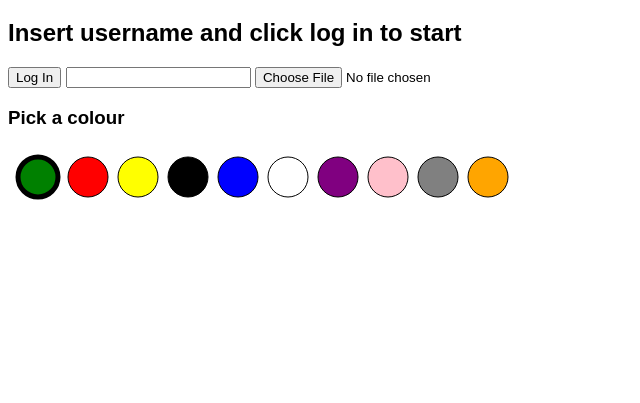
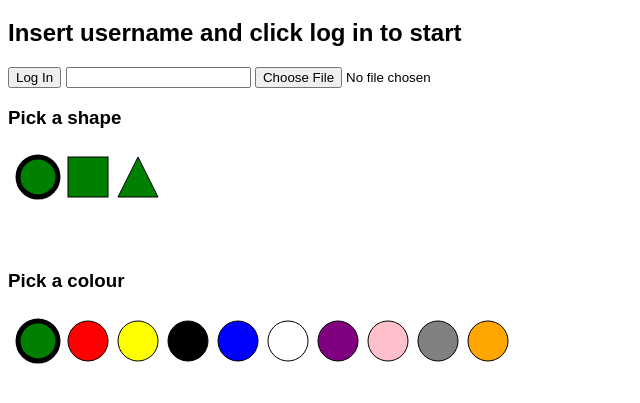
Before and after one commit to Newtoto/NodeJSTest, a website: page index.html in a window 1280 px wide. Shown: the part 61-464 px from the top of the page, without its empty margins (0-640 px from the left). Drawn offline with nearby package versions, Linux system fonts and the light colour scheme; no server answers.

Commit message:
Alternative shapes on character creation screen, functions refactored

```diff
--- a/client/js/divViewController.js
+++ b/client/js/divViewController.js
@@ -4,13 +4,13 @@ var loginDiv = document.getElementById("login");
 var gameDiv = document.getElementById("game");
 
 // Show game div, hide login div
-var enableGame = function(){
+var EnableGame = function(){
     gameDiv.setAttribute("style", "display: inline");
     loginDiv.setAttribute("style", "display: none");
 }
 
 // Show login div, hide game div
-var disableGame = function(){
+var DisableGame = function(){
     loginDiv.setAttribute("style", "display: inline");
     gameDiv.setAttribute("style", "display: none");
 }
--- a/client/js/drawGame.js
+++ b/client/js/drawGame.js
@@ -16,7 +16,7 @@ context.strokeStyle = "#000";
 chatInput = document.getElementById("chatInput");
 
 // Update positions
-var updateGameState = function(gamePlayerInfo){
+var UpdateGameState = function(gamePlayerInfo){
     context.clearRect(0, 0, 1920, 1080);
 
     for (var player in gamePlayerInfo) {
@@ -24,25 +24,33 @@ var updateGameState = function(gamePlayerInfo){
         var nameOffset = currentPlayer.radius;
         var chatOffset = currentPlayer.radius / 2;
 
-
-        // Draw player circle or sprite
+        // --- Draw players ---
+        // Sprite images
         if(currentPlayer.playerImageSrc !== undefined && currentPlayer.playerImageSrc !== null)
         {
             var image = new Image();
             image.src = currentPlayer.playerImageSrc;
             context.drawImage(image, currentPlayer.x - currentPlayer.radius, currentPlayer.y - currentPlayer.radius, currentPlayer.radius * 2, currentPlayer.radius * 2);
         }
+        // Shapes
         else
         {
-            context.beginPath();
-            context.arc(currentPlayer.x, currentPlayer.y, currentPlayer.radius, 0, 2 * Math.PI, false);
-            // Select player's colour
             context.fillStyle = currentPlayer.colour;
-            context.fill();
-            context.fillStyle = "#000";
-            context.stroke();
+
+            // Square
+            if(currentPlayer.shape == "square")
+            {
+                DrawSquare(currentPlayer.x - currentPlayer.radius, currentPlayer.y - currentPlayer.radius, currentPlayer.radius * 2, context)
+            }
+            // Default to circle
+            else
+            {
+                // Circle
+                DrawCircle(currentPlayer.x, currentPlayer.y, currentPlayer.radius, context);
+            }
         }
         // Draw player name
+        context.fillStyle = "#000";
         context.font = "15px Arial";
         context.fillText(currentPlayer.displayName, currentPlayer.x, currentPlayer.y + currentPlayer.radius + nameOffset);
         // Draw player chat
--- /dev/null
+++ b/client/js/drawShapes.js
@@ -0,0 +1,32 @@
+var DrawCircle = function(x, y, radius, context){
+    // x, y = centre
+    context.beginPath();
+    context.arc(x, y, radius, 0, 2 * Math.PI, false);
+    context.fill();
+    context.stroke();
+}
+
+var DrawSquare = function(x, y, diameter, context){
+    // x, y = top left corner
+    // Fill square
+    context.fillRect(x, y, diameter, diameter);
+    // Outline square
+    context.strokeRect(x, y, diameter, diameter);
+}
+
+var DrawTriangle = function(x, y, size, context){
+    // x, y = top left corner
+
+    context.beginPath();
+    // Move to top point of triangle
+    context.moveTo(x + size/2, y);
+    // Draw line to bottom right
+    context.lineTo(x + size, y + size);
+    // Draw line to bottom left
+    context.lineTo(x, y + size);
+    // Close up triangle
+    context.closePath();
+
+    context.fill();
+    context.stroke();
+}
--- a/client/js/playerController.js
+++ b/client/js/playerController.js
@@ -1,6 +1,6 @@
 var allowMovement = true;
 
-var diableMovement = function() {
+var DisableMovement = function() {
     allowMovement = false;
 
     // Sets all keypresses to false
@@ -21,7 +21,7 @@ document.addEventListener('mousedown', event => {
 
     // Stop movement when typing in chat
     if(focus.id == "chatInput")
-        diableMovement();
+        DisableMovement();
     else
         allowMovement = true;
 });
@@ -33,10 +33,10 @@ document.addEventListener("keydown", event => {
     // Get key name from code
     switch (event.keyCode){
         case 9:     // TAB (Disable movement if tab pressed to chat)
-            diableMovement();
+            DisableMovement();
             break;
         case 13:    // Enter
-            sendChat();
+            SendChat();
             break;
         case 87:    // W
             keyId = "up"
--- a/client/js/playerCreator.js
+++ b/client/js/playerCreator.js
@@ -4,7 +4,7 @@ var playerInfo = {};
 // --- Custom player image ---
 var playerImage = null;
 
-var openFile = function(e) {
+var OpenFile = function(e) {
     playerImage = new Image();
     playerImage.onload = function(){
         // Player image loaded
@@ -31,13 +31,17 @@ var openFile = function(e) {
 };
 
 // --- Player colour selection ---
-var charCreationCanvas = document.getElementById("charCreationCanvas");
-var charCreationContext = charCreationCanvas.getContext("2d");
+var colourSelectCanvas = document.getElementById("colourSelectCanvas");
+var colourSelectContext = colourSelectCanvas.getContext("2d");
 
-charCreationContext.fillStyle = "#000";
-charCreationContext.strokeStyle = "#000";
+colourSelectContext.fillStyle = "#000";
+colourSelectContext.strokeStyle = "#000";
 
-var selectedCircle = 0;
+var selectedColour = 0;
+var colours = [
+"green", "red", "yellow", "black", "blue",
+"white", "purple", "pink", "grey", "orange"
+];
 
 // Caculates spacing
 var circleMargin = 10;
@@ -45,35 +49,42 @@ var circleRadius = 20;
 var leftOffsetX = circleMargin + circleRadius;
 var topOffsetY = circleMargin + circleRadius;
 
-var fillStyles = [
-"green", "red", "yellow", "black", "blue",
-"white", "purple", "pink", "grey", "orange"
-];
 
-var drawCircles = function(){
-    charCreationContext.clearRect(0, 0, 550, 100);
+var DrawColours = function(){
+    colourSelectContext.clearRect(0, 0, 550, 100);
 
-    // Highlight selected cicle
-    for(var i = 0; i < fillStyles.length; i++){
-    charCreationContext.beginPath();
-    charCreationContext.lineWidth = 1;
-    if (i == selectedCircle){
-        charCreationContext.lineWidth = 5;
-    }
-    charCreationContext.arc((circleRadius * 2 + circleMargin) * i + leftOffsetX, topOffsetY, circleRadius, 0, 2 * Math.PI, false);
-    // Select colour
-    charCreationContext.fillStyle = fillStyles[i];
-    charCreationContext.fill();
+    // Draw shape for each colour
+    for(var i = 0; i < colours.length; i++){
+        // Bold outline selected cicle
+        colourSelectContext.lineWidth = 1;
+        if (i == selectedColour){
+            colourSelectContext.lineWidth = 5;
+        }
+        // Select colour
+        colourSelectContext.fillStyle = colours[i];
 
-    charCreationContext.stroke();
+        var x = (circleRadius * 2 + circleMargin) * i + leftOffsetX;
+        var y = topOffsetY;
+
+        // Default to circles
+        if(shapes != undefined){
+            if(shapes[selectedShape] == "circle")
+                DrawCircle(x, y, circleRadius, colourSelectContext);
+            else if(shapes[selectedShape] == "square")
+                DrawSquare(x - circleRadius, y - circleRadius, circleRadius * 2, colourSelectContext);
+            else if(shapes[selectedShape] == "triangle")
+                DrawTriangle(x - circleRadius, y - circleRadius, circleRadius * 2, colourSelectContext);
+        }
+        else
+            DrawCircle(x, y, circleRadius, colourSelectContext);
     };
 };
 
-drawCircles();
+DrawColours();
 
 // Listen to player clicking on circles canvas
 document.addEventListener('mousedown', event => {
-    var rect = charCreationCanvas.getBoundingClientRect();
+    var rect = colourSelectCanvas.getBoundingClientRect();
     var x = event.clientX - rect.left;
     var y = event.clientY - rect.top;
 
@@ -82,25 +93,92 @@ document.addEventListener('mousedown', event => {
         // Calculate selected colour number from spacing
         var colourNumber = Math.floor(x / ((circleRadius * 2) + circleMargin));
 
-        if(colourNumber < fillStyles.length)
+        if(colourNumber < colours.length)
         {
-            selectedCircle = colourNumber;
-            console.log("You have selected circle: " + selectedCircle);
-            drawCircles();
+            selectedColour = colourNumber;
+            DrawColours();
+            DrawShapes();
+        }
+    };
+});
+
+// --- Player shape selection ---
+var shapeSelectCanvas = document.getElementById("shapeSelectCanvas");
+var shapeSelectContext = shapeSelectCanvas.getContext("2d");
+
+shapeSelectContext.fillStyle = "#000";
+shapeSelectContext.strokeStyle = "#000";
+
+var selectedShape = 0;
+var shapes = [
+    "circle", "square", "triangle"
+];
+
+var DrawShapes = function(){
+    shapeSelectContext.clearRect(0, 0, 200, 100);
+
+    shapeSelectContext.fillStyle = colours[selectedColour];
+
+    for(var i = 0; i < shapes.length; i++){
+
+        // Bold outline selected shape
+        shapeSelectContext.lineWidth = 1;
+        if (i == selectedShape){
+            shapeSelectContext.lineWidth = 5;
+        }
+
+        var x = (circleRadius * 2 + circleMargin) * i + leftOffsetX;
+        var y = topOffsetY;
+
+        if(shapes[i] == "circle"){
+            // Draw circle
+            DrawCircle(x, y, circleRadius, shapeSelectContext);
+        }
+        else if (shapes[i] == "square"){
+            // Draw square
+            DrawSquare(x - circleRadius, y - circleRadius, circleRadius * 2, shapeSelectContext);
+        }
+        else if (shapes[i] == "triangle"){
+            // Draw triangle
+            DrawTriangle(x - circleRadius, y - circleRadius, circleRadius * 2, shapeSelectContext);
+        }
+    };
+};
+
+DrawShapes();
+
+// Listen to player clicking on circles canvas
+document.addEventListener('mousedown', event => {
+    var rect = shapeSelectCanvas.getBoundingClientRect();
+    var x = event.clientX - rect.left;
+    var y = event.clientY - rect.top;
+
+    // Make sure clicking is within y range of shapes
+    if(y > circleMargin && y < circleRadius * 2 + circleMargin){
+        // Calculate selected colour number from spacing
+        var shapeNumber = Math.floor(x / ((circleRadius * 2) + circleMargin));
+
+        if(shapeNumber < shapes.length)
+        {
+            selectedShape = shapeNumber;
+            DrawShapes();
+            DrawColours();
         }
     };
 });
 
 // --- Send user data ---
 
-var getPlayerInfo = function() {
+var GetPlayerInfo = function() {
     // Get username
     playerInfo.displayName = document.getElementById("usernameInput").value;
     // Get icon
     if(playerImage !== null)
         playerInfo.icon = playerImage.src;
     // Get colour
-    playerInfo.colour = fillStyles[selectedCircle];
+    playerInfo.colour = colours[selectedColour];
+    // Get shape
+    playerInfo.shape = shapes[selectedShape];
 
     return playerInfo;
 }
--- a/client/js/serverConnection.js
+++ b/client/js/serverConnection.js
@@ -1,26 +1,26 @@
 // Log in player
 const socket = io();
 
-var login = function(){
+var Login = function(){
     // Get player info
-    var data = getPlayerInfo();
+    var data = GetPlayerInfo();
     // Send info to server
     socket.emit('loginPlayer', data);
 
     // Hide login div and show game div
-    enableGame();
+    EnableGame();
 }
 
 // Received message types
 // Disconnection
 socket.on('disconnect', function(){
     // Hide game div and show login div
-    disableGame();
+    DisableGame();
     console.log('Socket disconnected');
 })
 
 socket.on("gameStateUpdate", gameStateData => {
-    updateGameState(gameStateData);
+    UpdateGameState(gameStateData);
 });
 
 // News message type
@@ -30,7 +30,7 @@ socket.on('info', data => {
 
 // Send message types
 // Displays chat above player's head
-var sendChat = function() {
+var SendChat = function() {
     console.log(chatInput.value);
 
     socket.emit("chat", chatInput.value);
--- a/index.html
+++ b/index.html
@@ -8,17 +8,19 @@
         <div id = "login">
             <h1>Log In to 2D VR Chat</h1>
             <h2>Insert username and click log in to start</h2>
-            <button id = "loginButton" onclick="login()">Log In</button>
+            <button id = "loginButton" onclick="Login()">Log In</button>
             <input id = "usernameInput" type="text" maxlength="10"/>
-            <input type='file' accept='image/*' onchange='openFile(event)'><br>
+            <input type='file' accept='image/*' onchange='OpenFile(event)'><br>
+            <h3>Pick a shape</h3>
+            <canvas id = "shapeSelectCanvas" width = 200; height = 100;></canvas>
             <h3>Pick a colour</h3>
-            <canvas id = "charCreationCanvas" width = 550; height = 100;></canvas>
+            <canvas id = "colourSelectCanvas" width = 550; height = 100;></canvas>
         </div>
         <div id = "game" style="display:none">
             <h1 style = "width: 100%;"> WELCOME TO 2D VR CHAT</h1>
             <div id = "chatDiv" style = "display: flex; position: fixed; bottom: 0; left:0; font-size: 3em; width: 100%; height: 2em;">
                 <input id = "chatInput" type="text" maxlength="30" style = "width: 80%; font-size: 0.8em;"/>
-                <button id = "sendChatButton" onclick="sendChat()" style = "width: 20%; font-size: 0.8em;">Send Chat</button>
+                <button id = "sendChatButton" onclick="SendChat()" style = "width: 20%; font-size: 0.8em;">Send Chat</button>
             </div>
             <canvas id="canvas" width = "1920" height = "1080" style = "border:1px solid #000;"></canvas>'
         </div>
@@ -26,6 +28,9 @@
 </html>
 
 <script src = "/socket.io/socket.io.js"></script>
+
+<!-- Functions for drawing shapes -->
+<script src = "client/js/drawShapes.js"></script>
 
 <!-- Handles character creation -->
 <script src = "./client/js/playerCreator.js"></script>
```
Also changed, not shown: app.js (+5 -5 lines).
